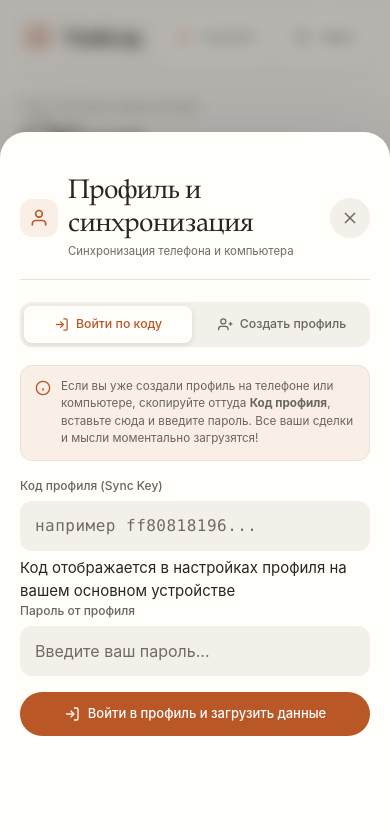
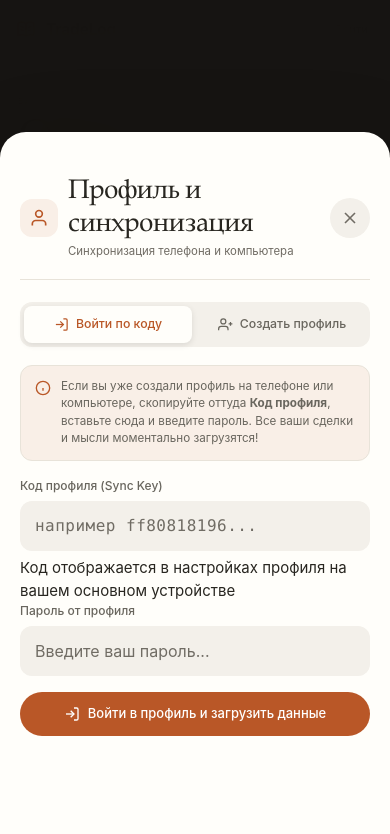
Before and after one commit to maga17mm-hub/TRADES, a plain HTML site: page index.html in a window 390 px wide. Both pictures are taken after a click on the button "Войти". Shown: the top 834 px of the page. Drawn offline with Linux system fonts and the light colour scheme.

Commit message:
Fix profile modal background leak, lock settings scroll, fit header profile badge, make journal category and text compact

```diff
--- a/css/books.css
+++ b/css/books.css
@@ -83,14 +83,23 @@ main.app-container { padding-top: 43px; }
 .brand-icon { width: 26px; height: 26px; object-fit: contain; }
 .brand-text h1 { font-size: 19px; font-weight: 650; letter-spacing: -.8px; color: var(--text-primary); }
 .header-caption { margin-right: auto; margin-left: 20px; color: var(--text-muted); font-size: 12px; }
-.header-actions { display: flex; align-items: center; gap: 8px; }
+.header-actions { display: flex; align-items: center; gap: 7px; flex-shrink: 0; }
 .header-assistant, .header-profile-btn {
-  display: inline-flex; align-items: center; gap: 8px; padding: 9px 14px;
-  min-height: 42px; border: 1px solid var(--border-subtle); border-radius: 24px;
+  display: inline-flex; align-items: center; gap: 7px; padding: 7px 12px;
+  min-height: 38px; border: 1px solid var(--border-subtle); border-radius: 22px;
   color: var(--text-primary); background: var(--bg-card); cursor: pointer; font-size: 12px;
+  flex-shrink: 0;
 }
-.header-assistant svg { color: var(--brand); }
+.header-assistant svg { color: var(--brand); flex-shrink: 0; }
 .header-profile-btn:hover { background: var(--bg-input); }
+#headerProfileLabel {
+  max-width: 75px;
+  overflow: hidden;
+  text-overflow: ellipsis;
+  white-space: nowrap;
+  display: inline-block;
+  vertical-align: middle;
+}
 .page-heading { display: flex; justify-content: space-between; align-items: center; gap: 24px; }
 .page-eyebrow, .section-eyebrow {
   font-size: 10px; font-weight: 600; letter-spacing: 1.7px; color: var(--text-muted); line-height: 1.5;
@@ -302,9 +311,10 @@ main.app-container { padding-top: 43px; }
 .ios-note-detail-topbar { padding-bottom: 18px; border-bottom: 1px solid var(--border-subtle); margin-bottom: 24px; }
 .ios-note-back-btn { color: var(--brand); min-height: 44px; }
 .ios-note-view-card, .ios-note-edit-card { padding: 32px; background: var(--bg-card); border: 1px solid var(--border-subtle); border-radius: 24px; box-shadow: none; }
-.ios-note-view-text { font-family: var(--font-editorial); color: var(--text-primary); font-size: 21px; line-height: 1.8; }
-.ios-note-view-meta { border-bottom: 1px solid var(--border-subtle); padding-bottom: 18px; margin-bottom: 24px; }
-.ios-note-textarea { font-family: var(--font-editorial); font-size: 20px; line-height: 1.7; min-height: 280px; background: transparent; color: var(--text-primary); border: 0; padding: 8px 0; }
+.ios-note-view-text { font-family: var(--font-main); color: var(--text-secondary); font-size: 14.5px; line-height: 1.65; }
+.ios-note-view-meta { border-bottom: 1px solid var(--border-subtle); padding-bottom: 14px; margin-bottom: 18px; }
+.ios-note-textarea { font-family: var(--font-main); font-size: 14.5px; line-height: 1.6; min-height: 220px; background: transparent; color: var(--text-secondary) !important; border: 0; padding: 6px 0; resize: vertical; }
+.ios-note-textarea::placeholder { color: var(--text-muted); font-size: 14px; }
 .thought-record-box, .ios-note-audio-box { background: var(--bg-input); border: 0; border-radius: 16px; padding: 18px; }
 .thought-record-box [style*="color: #ffffff"], .ios-note-audio-header [style*="color: #ff8585"] { color: var(--text-primary) !important; }
 .thought-mic-btn { min-height: 44px; }
@@ -332,10 +342,72 @@ main.app-container { padding-top: 43px; }
 .theme-card.active .theme-card-check { color: var(--brand); }
 
 /* Forms: readable labels, 44px controls and bottom sheets on phones. */
-.modal-overlay { background: rgb(29 26 21 / 30%); backdrop-filter: blur(8px); -webkit-backdrop-filter: blur(8px); visibility: hidden; z-index: 1200 !important; }
+.modal-overlay {
+  background: rgba(18, 16, 14, 0.97) !important;
+  backdrop-filter: blur(24px) !important;
+  -webkit-backdrop-filter: blur(24px) !important;
+  visibility: hidden;
+  z-index: 1200 !important;
+  overscroll-behavior: contain !important;
+}
 .modal-overlay.active { visibility: visible; }
+html.modal-open,
+body.modal-open {
+  overflow: hidden !important;
+  height: 100% !important;
+  overscroll-behavior: none !important;
+}
+body.modal-open {
+  position: fixed !important;
+  width: 100% !important;
+  left: 0 !important;
+  right: 0 !important;
+}
+body.modal-open main.app-container,
+body.modal-open .app-header {
+  pointer-events: none !important;
+  user-select: none !important;
+}
 body.modal-open .bottom-nav { display: none !important; pointer-events: none !important; visibility: hidden !important; }
-.modal-content { background: var(--bg-modal); border: 0; padding: 0 28px 28px; border-radius: 28px; gap: 22px; box-shadow: var(--shadow-modal); scrollbar-width: thin; }
+html[data-theme]:not([data-theme="books"]) .modal-overlay {
+  background: rgba(4, 5, 6, 0.97) !important;
+}
+.modal-content {
+  background: var(--bg-modal);
+  border: 0;
+  padding: 0 28px 28px;
+  border-radius: 28px;
+  gap: 22px;
+  box-shadow: var(--shadow-modal);
+  overscroll-behavior: contain !important;
+  -webkit-overflow-scrolling: touch !important;
+}
+html.modal-open,
+body.modal-open,
+.modal-overlay,
+.modal-content,
+.profile-modal-content,
+.auth-guest-view,
+.auth-form,
+#profileModal,
+#profileModal * {
+  scrollbar-width: none !important;
+  -ms-overflow-style: none !important;
+}
+html.modal-open::-webkit-scrollbar,
+body.modal-open::-webkit-scrollbar,
+.modal-content::-webkit-scrollbar,
+.profile-modal-content::-webkit-scrollbar,
+.modal-overlay::-webkit-scrollbar,
+.auth-guest-view::-webkit-scrollbar,
+.auth-form::-webkit-scrollbar,
+#profileModal::-webkit-scrollbar,
+#profileModal *::-webkit-scrollbar {
+  display: none !important;
+  width: 0 !important;
+  height: 0 !important;
+  background: transparent !important;
+}
 .modal-header { position: sticky; top: 0; z-index: 2; background: var(--bg-modal); padding-block: 24px 19px; border-color: var(--border-subtle); gap: 14px; }
 .modal-title { font-family: var(--font-editorial); font-size: 29px; font-weight: 500; letter-spacing: -.7px; line-height: 1.2; }
 .close-btn, .btn-icon-danger { width: 40px; height: 40px; min-width: 40px; padding: 10px; border: 0; border-radius: 50%; background: var(--bg-input); }
@@ -430,11 +502,20 @@ body.modal-open .bottom-nav { display: none !important; pointer-events: none !im
   .header-caption { display: none; }
 }
 @media (max-width: 540px) {
-  .app-container { padding-inline: 22px; }
-  .app-header { padding-top: calc(16px + var(--safe-top)); }
-  .header-content { padding-bottom: 14px; }
-  .brand-text h1 { font-size: 18px; }
-  .header-assistant, .header-profile-btn { font-size: 11px; min-height: 40px; padding: 8px 12px; }
+  .app-container { padding-inline: 18px; }
+  .app-header .app-container { padding-inline: 12px !important; }
+  .app-header { padding-top: calc(12px + var(--safe-top)); padding-bottom: 10px; }
+  .header-content { padding-bottom: 10px; gap: 6px; }
+  .brand { gap: 6px; }
+  .brand-icon-wrapper { width: 28px; height: 28px; min-width: 28px; }
+  .brand-icon { width: 20px; height: 20px; }
+  .brand-text h1 { font-size: 16px; letter-spacing: -0.5px; }
+  .header-actions { gap: 6px; flex-shrink: 0; }
+  .header-assistant, .header-profile-btn { font-size: 11px; min-height: 34px; padding: 5px 9px; gap: 5px; border-radius: 18px; flex-shrink: 0; }
+  .header-assistant svg { width: 14px; height: 14px; }
+  .profile-avatar-circle { width: 20px; height: 20px; min-width: 20px; font-size: 10px; }
+  .profile-avatar-circle svg { width: 12px; height: 12px; }
+  #headerProfileLabel { max-width: 65px; font-size: 11px; }
   main.app-container { padding-top: 28px; }
   .page-heading { align-items: flex-end; gap: 12px; }
   .page-eyebrow { font-size: 8px; letter-spacing: 1.3px; }
@@ -495,7 +576,7 @@ body.modal-open .bottom-nav { display: none !important; pointer-events: none !im
   .ios-notes-empty-desc { font-size: 12px; }
   .ios-note-view-card, .ios-note-edit-card { padding: 21px; border-radius: 20px; }
   .ios-note-view-meta { flex-wrap: wrap; gap: 9px; }
-  .ios-note-view-text, .ios-note-textarea { font-size: 19px; }
+  .ios-note-view-text, .ios-note-textarea { font-size: 14px !important; color: var(--text-secondary) !important; line-height: 1.6 !important; }
   .thought-record-box { padding: 14px; }
   .thought-record-box > div:first-child { flex-wrap: wrap; }
   .audio-note-preview-card { padding: 14px; }
@@ -507,8 +588,8 @@ body.modal-open .bottom-nav { display: none !important; pointer-events: none !im
   .theme-card { padding: 12px; }
   .settings-section-card .btn { white-space: normal; line-height: 1.4; }
   .settings-section-card .form-select { font-size: 16px; }
-  .modal-overlay { padding: 0; align-items: flex-end; }
-  .modal-content { padding: 0 20px calc(26px + var(--safe-bottom)); border-radius: 26px 26px 0 0; max-height: calc(100dvh - 16px - var(--safe-top)); }
+  .modal-overlay { padding: 0; align-items: flex-end; background: rgba(18, 16, 14, 0.98) !important; }
+  .modal-content { min-height: 72dvh; padding: 0 20px calc(36px + var(--safe-bottom)); border-radius: 26px 26px 0 0; max-height: calc(100dvh - 16px - var(--safe-top)); }
   .modal-title { font-size: 27px; }
   .form-grid { gap: 19px; }
   .form-grid-2 { grid-template-columns: 1fr; }
--- a/css/style.css
+++ b/css/style.css
@@ -977,15 +977,36 @@ body {
   position: fixed;
   inset: 0;
   z-index: 1200;
-  background: rgba(0, 0, 0, 0.78);
-  backdrop-filter: blur(8px);
-  -webkit-backdrop-filter: blur(8px);
+  background: rgba(4, 5, 6, 0.97) !important;
+  backdrop-filter: blur(24px);
+  -webkit-backdrop-filter: blur(24px);
   display: flex;
   align-items: flex-end;
   justify-content: center;
   opacity: 0;
   pointer-events: none;
   transition: opacity 0.22s ease;
+  overscroll-behavior: contain !important;
+}
+
+html.modal-open,
+body.modal-open {
+  overflow: hidden !important;
+  height: 100% !important;
+  overscroll-behavior: none !important;
+}
+
+body.modal-open {
+  position: fixed !important;
+  width: 100% !important;
+  left: 0 !important;
+  right: 0 !important;
+}
+
+body.modal-open main.app-container,
+body.modal-open .app-header {
+  pointer-events: none !important;
+  user-select: none !important;
 }
 
 body.modal-open .bottom-nav {
@@ -1007,6 +1028,8 @@ body.modal-open .bottom-nav {
   max-width: 640px;
   max-height: 90vh;
   overflow-y: auto;
+  overscroll-behavior: contain !important;
+  -webkit-overflow-scrolling: touch !important;
   box-shadow: var(--shadow-modal);
   transform: translateY(100%);
   transition: transform 0.26s cubic-bezier(0.16, 1, 0.3, 1);
@@ -1014,6 +1037,27 @@ body.modal-open .bottom-nav {
   display: flex;
   flex-direction: column;
   gap: 16px;
+}
+
+/* Hide scrollbars completely in modal and child components */
+.modal-overlay,
+.modal-content,
+.profile-modal-content,
+#profileModal,
+#profileModal * {
+  scrollbar-width: none !important;
+  -ms-overflow-style: none !important;
+}
+
+.modal-overlay::-webkit-scrollbar,
+.modal-content::-webkit-scrollbar,
+.profile-modal-content::-webkit-scrollbar,
+#profileModal::-webkit-scrollbar,
+#profileModal *::-webkit-scrollbar {
+  display: none !important;
+  width: 0 !important;
+  height: 0 !important;
+  background: transparent !important;
 }
 
 @media (min-width: 768px) {
@@ -3150,9 +3194,9 @@ body.modal-open .bottom-nav {
 }
 
 .ios-note-view-text {
-  font-size: 1.02rem;
-  line-height: 1.68;
-  color: var(--text-primary);
+  font-size: 0.92rem;
+  line-height: 1.65;
+  color: var(--text-secondary);
   white-space: pre-wrap;
   word-break: break-word;
 }
@@ -3186,17 +3230,22 @@ body.modal-open .bottom-nav {
 .ios-note-textarea {
   width: 100%;
   min-height: 180px;
-  font-size: 0.98rem;
+  font-size: 14px;
   line-height: 1.6;
-  padding: 14px;
+  padding: 12px;
   border-radius: 12px;
-  background: #06070a;
+  background: var(--bg-input, #06070a);
   border: 1px solid var(--border-subtle);
-  color: #fff;
+  color: var(--text-secondary, #b6b7b4) !important;
   outline: none;
   resize: vertical;
   font-family: inherit;
   transition: border-color 0.15s ease;
+}
+
+.ios-note-textarea::placeholder {
+  color: var(--text-muted);
+  font-size: 13.5px;
 }
 
 .ios-note-textarea:focus {
@@ -3774,17 +3823,18 @@ main.app-container {
 .header-actions {
   display: flex;
   align-items: center;
-  gap: 8px;
+  gap: 7px;
+  flex-shrink: 0;
 }
 
 .header-profile-btn {
   display: inline-flex;
   align-items: center;
-  gap: 8px;
-  padding: 8px 14px;
-  min-height: 42px;
+  gap: 7px;
+  padding: 7px 12px;
+  min-height: 38px;
   border: 1px solid var(--border-subtle, var(--border-medium));
-  border-radius: 24px;
+  border-radius: 22px;
   color: var(--text-primary);
   background: var(--bg-card);
   cursor: pointer;
@@ -3792,6 +3842,16 @@ main.app-container {
   font-weight: 550;
   transition: all 0.18s ease;
   user-select: none;
+  flex-shrink: 0;
+}
+
+#headerProfileLabel {
+  max-width: 75px;
+  overflow: hidden;
+  text-overflow: ellipsis;
+  white-space: nowrap;
+  display: inline-block;
+  vertical-align: middle;
 }
 
 .header-profile-btn:hover {
@@ -3861,7 +3921,8 @@ main.app-container {
 @media (max-width: 640px) {
   .profile-modal-content {
     border-radius: 26px 26px 0 0 !important;
-    max-height: calc(100dvh - 36px) !important;
+    min-height: 72dvh !important;
+    max-height: calc(100dvh - 20px) !important;
     padding: 20px 20px calc(56px + var(--safe-bottom, env(safe-area-inset-bottom, 24px))) !important;
     margin-bottom: 0 !important;
   }
@@ -4106,3 +4167,54 @@ main.app-container {
 @keyframes spin {
   to { transform: rotate(360deg); }
 }
+
+@media (max-width: 540px) {
+  .app-header .app-container {
+    padding-inline: 12px !important;
+  }
+  .header-content {
+    gap: 6px !important;
+  }
+  .brand {
+    gap: 6px !important;
+  }
+  .brand-icon-wrapper {
+    width: 28px !important;
+    height: 28px !important;
+    min-width: 28px !important;
+  }
+  .brand-text h1 {
+    font-size: 16px !important;
+  }
+  .header-actions {
+    gap: 6px !important;
+    flex-shrink: 0 !important;
+  }
+  .header-assistant,
+  .header-profile-btn {
+    padding: 5px 9px !important;
+    min-height: 34px !important;
+    font-size: 11px !important;
+    gap: 5px !important;
+    border-radius: 18px !important;
+    flex-shrink: 0 !important;
+  }
+  .header-assistant svg {
+    width: 14px !important;
+    height: 14px !important;
+  }
+  .profile-avatar-circle {
+    width: 20px !important;
+    height: 20px !important;
+    min-width: 20px !important;
+    font-size: 10px !important;
+  }
+  .profile-avatar-circle svg {
+    width: 12px !important;
+    height: 12px !important;
+  }
+  #headerProfileLabel {
+    max-width: 65px !important;
+    font-size: 11px !important;
+  }
+}
--- a/js/auth.js
+++ b/js/auth.js
@@ -134,6 +134,8 @@ function updateProfileUI() {
 }
 window.updateProfileUI = updateProfileUI;
 
+let savedAuthScrollY = 0;
+
 /**
  * Open Profile / Auth Modal
  */
@@ -155,7 +157,10 @@ async function openProfileModal() {
     switchAuthTab('login');
   }
 
+  savedAuthScrollY = window.scrollY || document.documentElement.scrollTop || 0;
+  document.body.style.top = `-${savedAuthScrollY}px`;
   modal.classList.add('active');
+  document.documentElement.classList.add('modal-open');
   document.body.classList.add('modal-open');
 }
 window.openProfileModal = openProfileModal;
@@ -168,7 +173,13 @@ function closeProfileModal() {
   if (modal) {
     modal.classList.remove('active');
   }
+  document.documentElement.classList.remove('modal-open');
   document.body.classList.remove('modal-open');
+  const restoreY = Math.abs(parseInt(document.body.style.top || '0', 10)) || savedAuthScrollY;
+  document.body.style.top = '';
+  if (restoreY) {
+    window.scrollTo(0, restoreY);
+  }
 }
 window.closeProfileModal = closeProfileModal;
 
--- a/sw.js
+++ b/sw.js
@@ -1,4 +1,4 @@
-const CACHE_NAME = 'tradelog-v13';
+const CACHE_NAME = 'tradelog-v14';
 const ASSETS_TO_CACHE = [
   './',
   './index.html',
```
Also changed, not shown: js/notes.js (+8 -9 lines).
